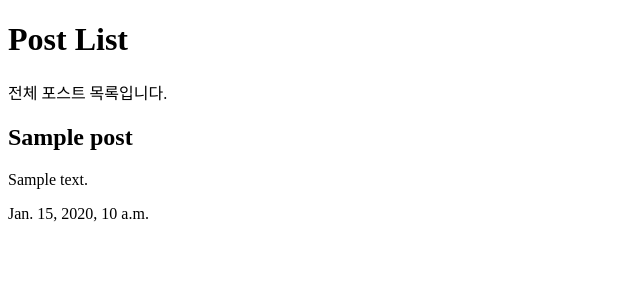
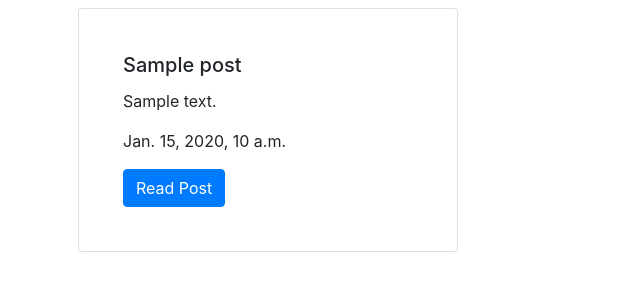
Before and after one commit to bear-engineer/Django-Study, a Django app: page / in a window 1280 px wide. Shown: the top 300 px of the page, without its empty margins (0-640 px from the left). Run offline with Django 3.2, Linux system fonts and the light colour scheme; tables that the repository leaves empty hold one stand-in row (values such as "Sample post"); some libraries are stand-ins or nearby versions.

Commit message:
Bootstrap CSS 파일을 post_list.html에 링크시키고 각 Post의 스타일을지정

```diff
--- a/app/templates/blog/post_list.html
+++ b/app/templates/blog/post_list.html
@@ -1,3 +1,4 @@
+{% load static %}
 <!doctype html>
 <html lang="ko">
 <head>
@@ -5,16 +6,24 @@
     <meta name="viewport" content="width=device-width, user-scalable=no, initial-scale=1.0, maximum-scale=1.0, minimum-scale=1.0">
     <meta http-equiv="X-UA-Compatible" content="ie=edge">
     <title>Youn lab</title>
+    <link rel="stylesheet" href="{% static 'css/bootstrap.css' %}">
 </head>
 <body>
-  <h1>Post List</h1>
-  <p>전체 포스트 목록입니다.</p>
+
+<div class="container">
+<div class="row">
     {% for post in posts %}
-    <div>
-        <h2>{{ post.title }}</h2>
-        <p>{{ post.text }}</p>
-        <p>{{ post.created_date }}</p>
+    <div class="card col-4 p-4 m-2">
+        <div class="card-body">
+            <h5 class="card-title">{{ post.title }}</h5>
+            <p class="card-text">{{ post.text }}</p>
+            <p>{{ post.created_date }}</p>
+            <a href="" class="btn btn-primary">Read Post</a>
+        </div>
     </div>
     {% endfor %}
+</div>
+
+</div>
 </body>
 </html>
```
